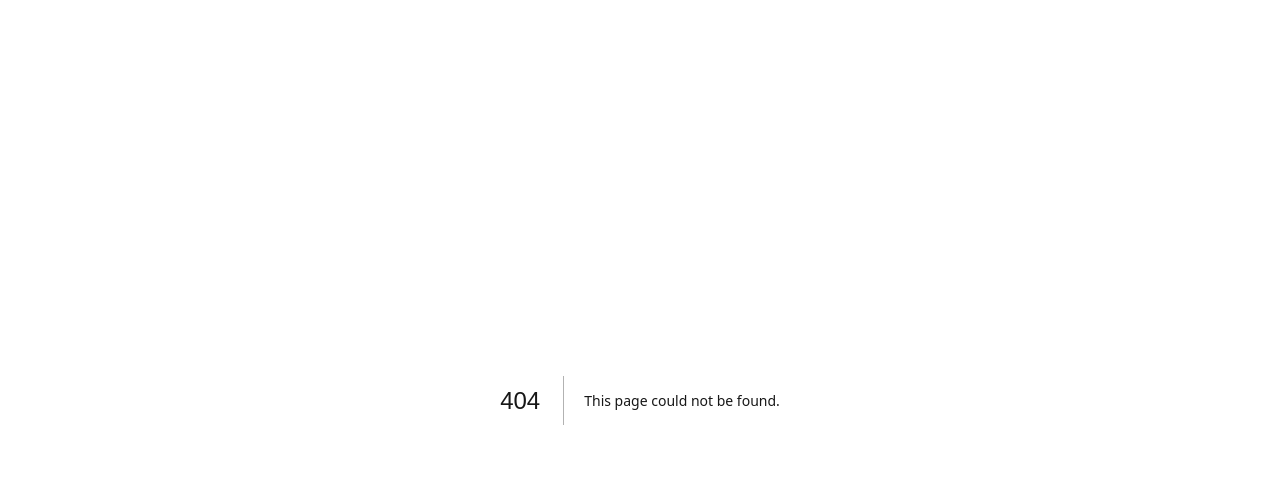
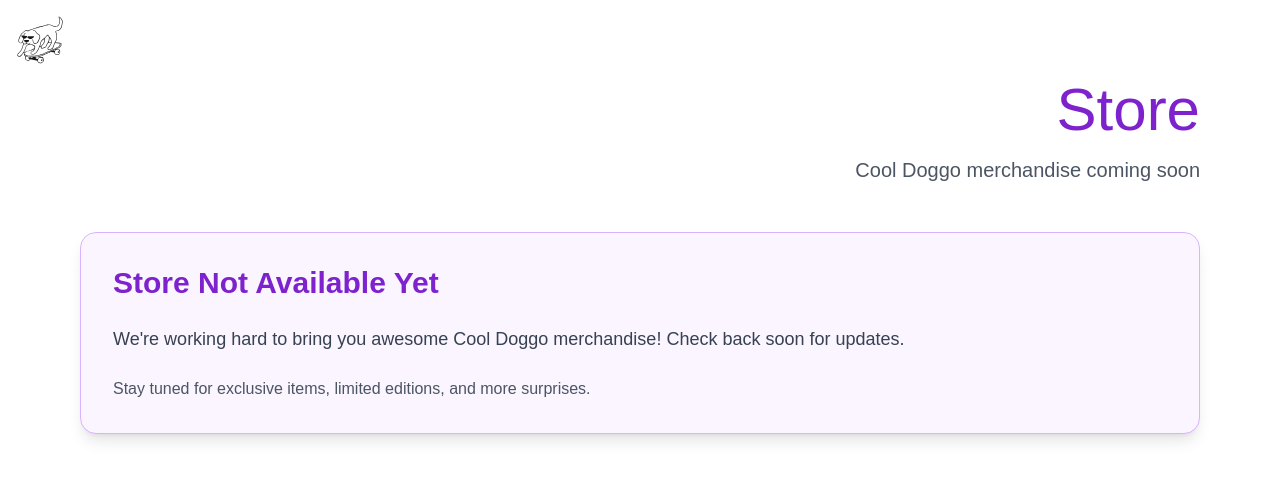
Before and after one commit to saraicd/cool-doggo, a Next.js app: page /store in a window 1280 px wide. Before the commit this address had no page. Shown: the top 480 px of the page. Built offline with nearby package versions, Linux system fonts and the light colour scheme.

Commit message:
Refactor Footer and Navbar components; remove shadow from Footer and integrate Button component in Navbar

```diff
--- a/app/Footer.tsx
+++ b/app/Footer.tsx
@@ -4,7 +4,7 @@ import GitHubIcon from "./../public/gitHub.svg";
 
 export default function Footer() {
   return (
-    <footer className=" bottom-0 left-0 w-full shadow-md flex gap-6 flex-wrap items-center justify-center py-4">
+    <footer className=" bottom-0 left-0 w-full flex gap-6 flex-wrap items-center justify-center py-4">
       <a
         href="https://www.behance.net/GuidaSMoranes"
         target="_blank"
--- a/app/NavBar.tsx
+++ b/app/NavBar.tsx
@@ -8,6 +8,7 @@ import BehanceIcon from "./../public/behance.svg";
 import LinkedinIcon from "./../public/linkedin.svg";
 import GitHubIcon from "./../public/gitHub.svg";
 import Footer from "./Footer";
+import Button from "./components/Button";
 
 const Navbar = () => {
   const [isExpanded, setIsExpanded] = useState(false);
@@ -19,6 +20,7 @@ const Navbar = () => {
     { name: "Home", path: "/home" },
     { name: "Cool Story", path: "/cool-story" },
     { name: "About", path: "/cool-story/about" },
+    { name: "Store", path: "/store" },
   ];
 
   const handleNavigate = (path: string) => {
@@ -73,12 +75,14 @@ const Navbar = () => {
                       <motion.button
                         onClick={() => handleNavigate(item.path)}
                         className={`w-full flex items-center justify-center px-4 py-3 transition-all  ${
-                          isActive ? " text-white" : " dark:text-purple-300  "
+                          isActive
+                            ? "text-purple-400"
+                            : " text-black dark:text-white"
                         }`}
                         whileHover={{ scale: 1.05 }}
                         transition={{ duration: 0.2 }}
                       >
-                        <span className="font-semibold text-sm whitespace-nowrap">
+                        <span className=" text-sm whitespace-nowrap">
                           {item.name}
                         </span>
                       </motion.button>
@@ -100,16 +104,14 @@ const Navbar = () => {
               transition={{ duration: 0.2 }}
               className="p-3"
             >
-              <motion.button
+              <Button
                 onClick={toggleTheme}
-                className="w-full flex items-center justify-center px-4 py-3 rounded-xl bg-purple-100/50 dark:bg-purple-900/30 hover:bg-purple-200/70 dark:hover:bg-purple-800/50 transition-colors mb-4"
-                whileHover={{ x: 4 }}
-                transition={{ duration: 0.2 }}
+                variant="secondary"
+                size="sm"
+                className="w-full mb-4"
               >
-                <span className="font-semibold text-sm text-purple-700 dark:text-purple-300 whitespace-nowrap">
-                  {isDarkMode ? "Light Mode" : "Dark Mode"}
-                </span>
-              </motion.button>
+                {isDarkMode ? "Light Mode" : "Dark Mode"}
+              </Button>
               <Footer />
             </motion.div>
           )}
--- a/app/cool-story/components/StoryCard.tsx
+++ b/app/cool-story/components/StoryCard.tsx
@@ -51,7 +51,7 @@ export default function StoryCard({ story, index }: StoryCardProps) {
         <div
           className={`p-6 rounded-2xl border transition-all h-64 flex flex-col ${
             isActive
-              ? "border-purple-500 hover:border-purple-600 hover:shadow-lg cursor-pointer backdrop-blur-md bg-purple-50/50 dark:bg-purple-900/20"
+              ? "border-purple-500 hover:border-purple-600 hover:shadow-lg cursor-pointer backdrop-blur-md bg-purple-900/20 dark:bg-purple-900/20"
               : "border-purple-500 dark:border-gray-600 opacity-60 cursor-not-allowed backdrop-blur-md bg-purple-50/50 dark:bg-gray-900"
           }`}
           onClick={handleCardClick}
--- /dev/null
+++ b/app/store/page.tsx
@@ -0,0 +1,53 @@
+"use client";
+import { motion } from "framer-motion";
+import PageLayout from "../components/PageLayout";
+
+export default function StorePage() {
+  return (
+    <PageLayout>
+      <div className="relative min-h-screen">
+        {/* Content */}
+        <div className="relative z-10 p-8 sm:p-20">
+          <div className="max-w-6xl mx-auto">
+            {/* Header */}
+            <motion.div
+              initial={{ opacity: 0, y: -20 }}
+              animate={{ opacity: 1, y: 0 }}
+              transition={{ duration: 0.5 }}
+              className="mb-12"
+            >
+              <h2 className=" text-right md:text-6xl  text-purple-700 dark:text-purple-400 mb-4">
+                Store
+              </h2>
+              <p className="text-xl text-right text-gray-600 dark:text-gray-300">
+                Cool Doggo merchandise coming soon
+              </p>
+            </motion.div>
+
+            {/* Main Content */}
+            <motion.div
+              initial={{ opacity: 0, scale: 0.95 }}
+              animate={{ opacity: 1, scale: 1 }}
+              transition={{ duration: 0.5, delay: 0.2 }}
+              className="bg-purple-50 dark:bg-purple-900/20 backdrop-blur-sm p-8 rounded-2xl border border-purple-300 dark:border-purple-700 shadow-lg"
+            >
+              <div className="space-y-6">
+                <h2 className="text-3xl font-bold text-purple-700 dark:text-purple-400">
+                  Store Not Available Yet
+                </h2>
+                <p className="text-gray-700 dark:text-gray-300 text-lg">
+                  We're working hard to bring you awesome Cool Doggo
+                  merchandise! Check back soon for updates.
+                </p>
+                <p className="text-gray-600 dark:text-gray-400">
+                  Stay tuned for exclusive items, limited editions, and more
+                  surprises.
+                </p>
+              </div>
+            </motion.div>
+          </div>
+        </div>
+      </div>
+    </PageLayout>
+  );
+}
```
